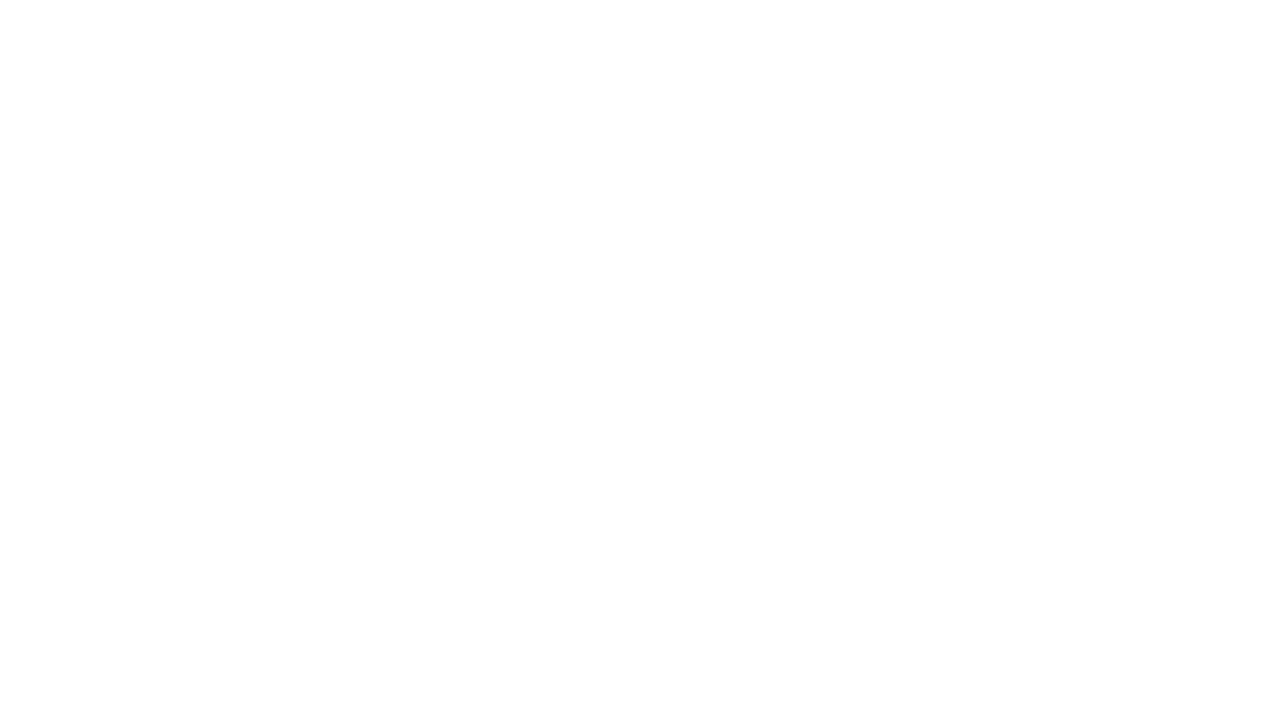
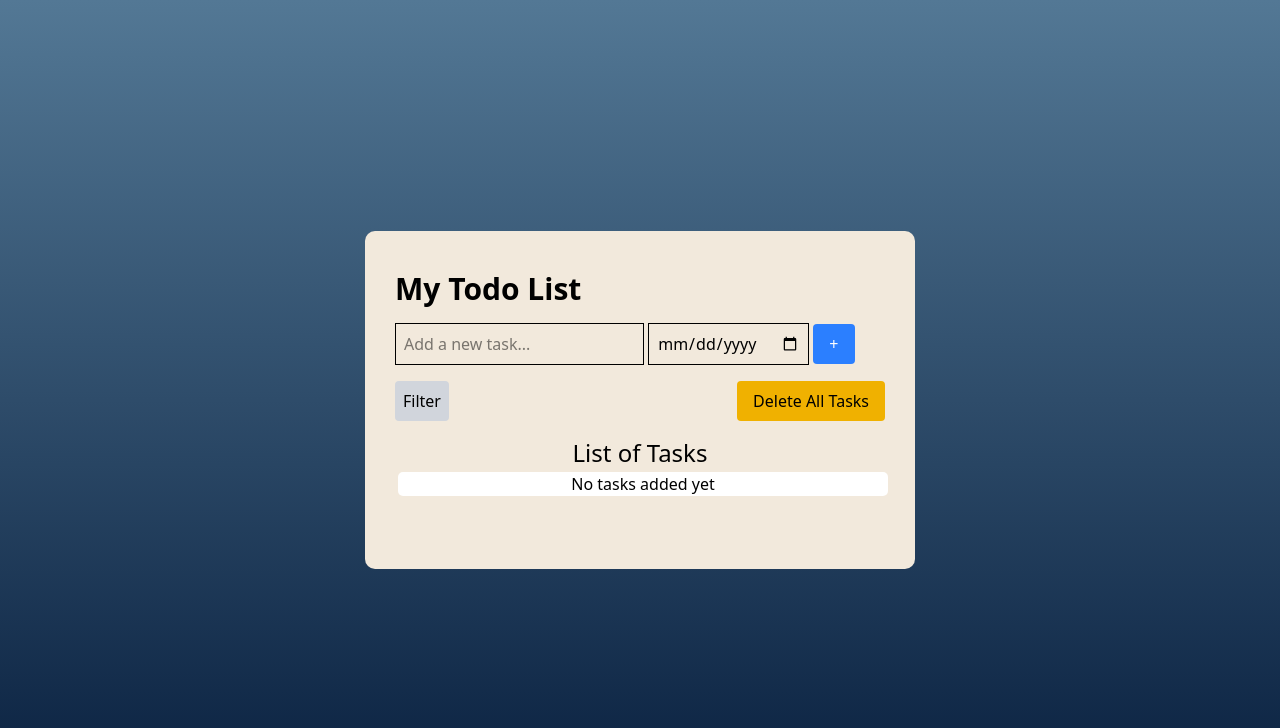
Before and after one commit to Hamizan-R/CodingCamp-13Oct2025-RaihanParsaAhzaHamizan, a plain HTML site: page index.html in a window 1280 px wide. Drawn offline with nearby package versions, Linux system fonts and the light colour scheme.

Commit message:
Mini Project CCSE

```diff
--- /dev/null
+++ b/CSS/style.css
@@ -0,0 +1,23 @@
+body {
+    justify-items: center;
+    height: 100vh;
+    align-content: center;
+    background-image: linear-gradient(to top, #09203f 0%, #537895 100%);
+
+
+
+
+.todo-apps{
+    width: 100%;
+    max-width: 550px;
+    background: #F2E9DC;
+    padding: 40px 30px 70px;
+    border-radius: 10px;
+}
+
+.no-tasks{
+    width: 100%;
+    background: #fff;
+    margin: 3px;
+    border-radius: 5px;
+}
--- a/index.html
+++ b/index.html
@@ -3,9 +3,60 @@
 <head>
     <meta charset="UTF-8">
     <meta name="viewport" content="width=device-width, initial-scale=1.0">
-    <title>Testing Github</title>
+    <title>Todo List - Hamizan </title>
+
+
+    <link rel="stylesheet" href="CSS\style.css">
+    <script src="https://cdn.jsdelivr.net/npm/@tailwindcss/browser@4"></script>
+
 </head>
+
 <body>
+    <div class = "todo-apps">
+<header>
+        <h1 class="text-3xl font-bold">My Todo List</h1>
+    </header>
 
+    <main>
+        <section class="todo-app my-4">
+            <div class="input-section">
+                <input type="text" class="border p-2" id="todo-input" placeholder="Add a new task...">
+                <input type="date" class="border p-2" id="todo-date" placeholder="Add a new task...">
+                <button class="bg-blue-500 text-white px-4 py-2 rounded" onclick="addTask();">+</button>
+            </div>
+
+        </section>
+
+        <section class="flex justify-between my-4">
+            <button class="bg-gray-300 p-2 rounded" id="filter-btn">Filter</button>
+            <button class="bg-yellow-500 text-black px-4 py-2 rounded" onclick="deleteAllTasks();">Delete All Tasks</button>
+
+        </section>
+
+        <section class="text-center">
+            <h2 class="text-2xl text-center">List of Tasks</h2>
+            <ul id="task-list">
+                <!-- Task items will be added here dynamically -->
+            </ul>
+        </section>
+
+
+        <section>
+            <div class = "no-tasks">
+                <ul id="todo-list" class = "text-center">
+                <!-- Todo items will be added here dynamically -->
+
+                 <li class="text-center">No tasks added yet</li>
+
+                </ul>
+            </div>
+        </section>
+    </main>
+
+
+    </div>
+
+    <script src="js\script.js"></script>
 </body>
+
 </html>
--- /dev/null
+++ b/js/script.js
@@ -0,0 +1,47 @@
+
+let taskDb = [];
+
+function addTask() {
+    const taskInput = document.getElementById('todo-input');
+    const taskDate = document.getElementById('todo-date');
+
+    if (validateInput(taskInput.value , taskDate.value)){
+        const newTask = {
+            task: taskInput.value,
+            date: taskDate.value
+
+        }
+        taskDb.push(newTask);
+        renderTasks();
+
+    }
+
+}
+
+function renderTasks() {
+    const taskList = document.getElementById('todo-list');
+    taskList.innerHTML = '';
+
+    taskDb.forEach((taskObj, index) => {
+        taskList.innerHTML += `<li>${taskObj.task} - ${taskObj.date}<li>`;
+    });
+}
+
+function deleteAllTasks() {
+    taskDb = [];
+    renderTasks();
+}
+
+function filterTasks() {
+
+}
+
+function validateInput(task,date) {
+    if (task.trim() === '' || date.trim() === '') {
+        alert('Please enter both task and date.');
+        return false;
+    }
+    return true;
+}
+
+taskList.trim();
```
